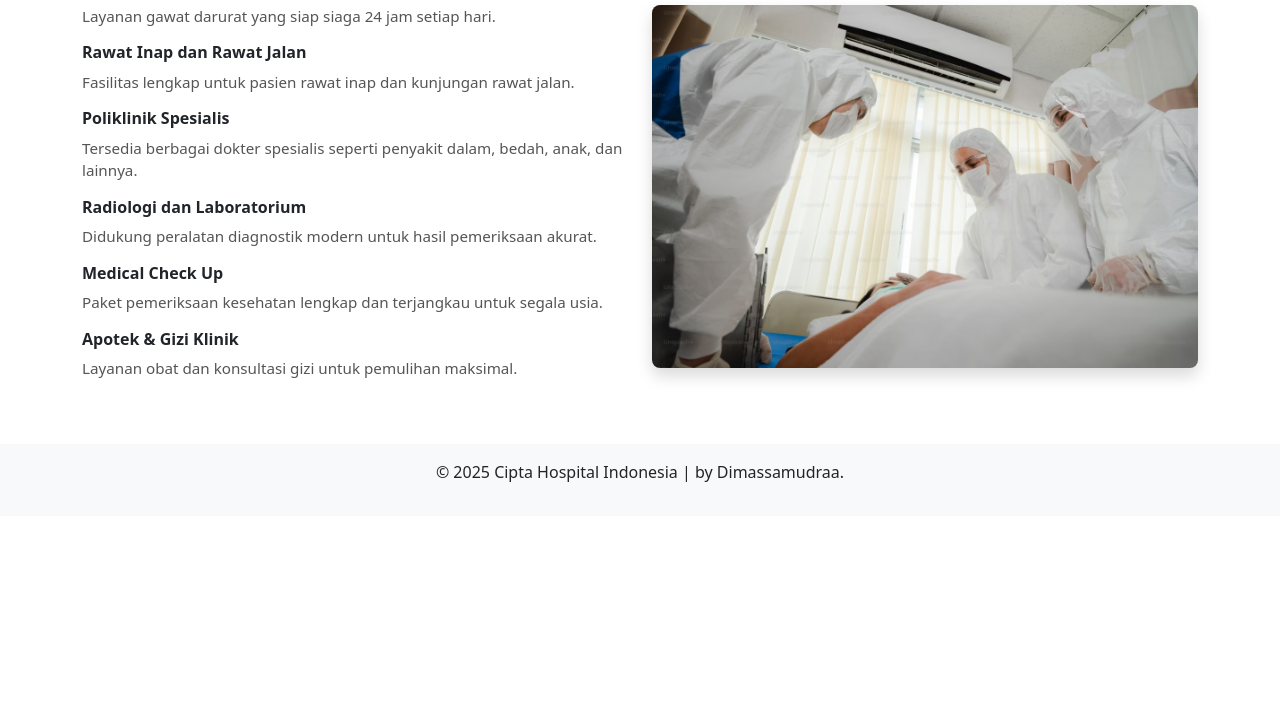
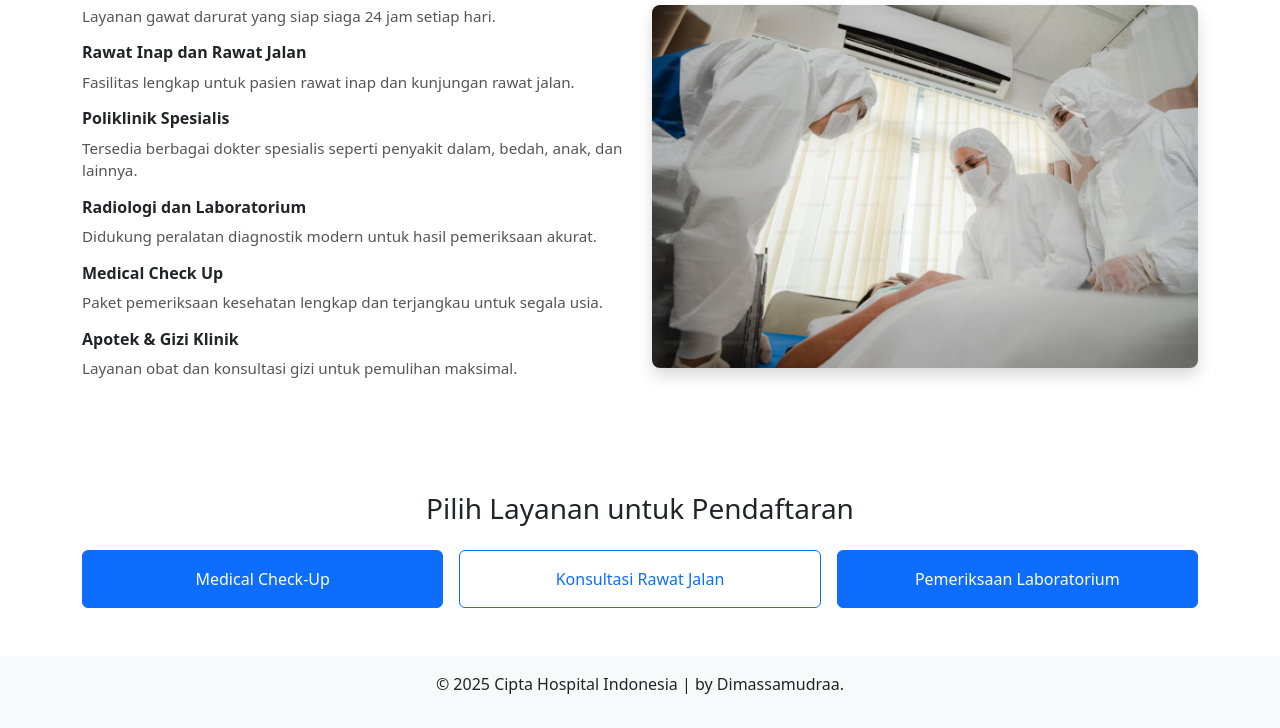
Before and after one commit to Dimsmdraa/hospital-website, a plain HTML site: page layanan.html in a window 1280 px wide. Shown: the part 189-917 px from the top of the page. Before the commit the page ends 800 px from the top, so only its background shows below. Drawn offline with nearby package versions, Linux system fonts and the light colour scheme.

Commit message:
Update layanan.html

```diff
--- a/layanan.html
+++ b/layanan.html
@@ -74,6 +74,22 @@
   </div>
 </div>
 
+<!-- Tombol Form Layanan -->
+<div class="container py-5">
+  <h3 class="text-center mb-4">Pilih Layanan untuk Pendaftaran</h3>
+  <div class="row justify-content-center g-3">
+    <div class="col-md-4 text-center">
+      <a href="medical-checkup.html" class="btn btn-primary w-100 py-3">Medical Check-Up</a>
+    </div>
+    <div class="col-md-4 text-center">
+      <a href="konsultasi.html" class="btn btn-outline-primary w-100 py-3">Konsultasi Rawat Jalan</a>
+    </div>
+    <div class="col-md-4 text-center">
+      <a href="laboratorium.html" class="btn btn-primary w-100 py-3">Pemeriksaan Laboratorium</a>
+    </div>
+  </div>
+</div>
+
 <!-- Footer -->
 <footer class="bg-light text-center p-3">
   <p>&copy; 2025 Cipta Hospital Indonesia | by Dimassamudraa.</p>
```
